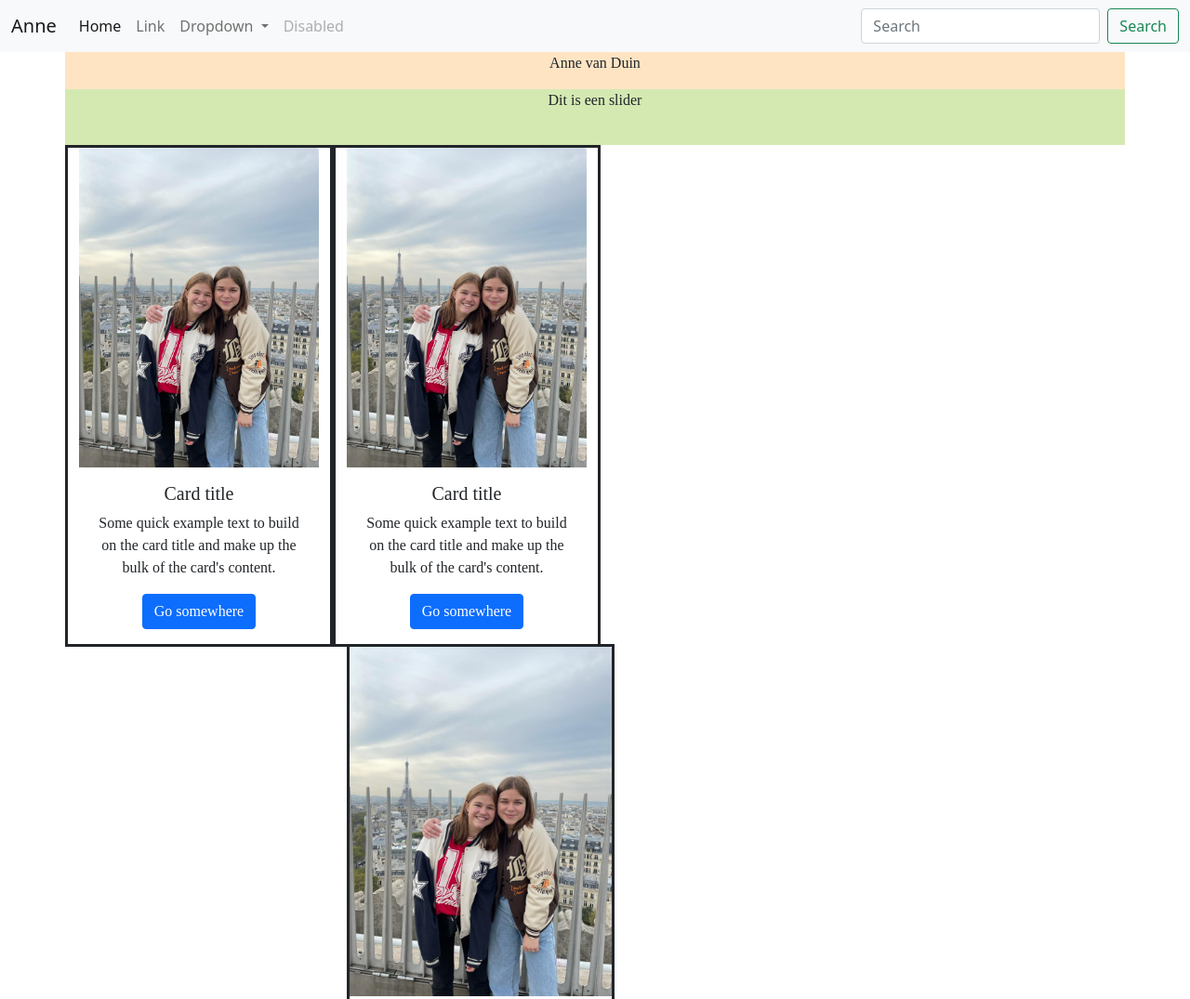
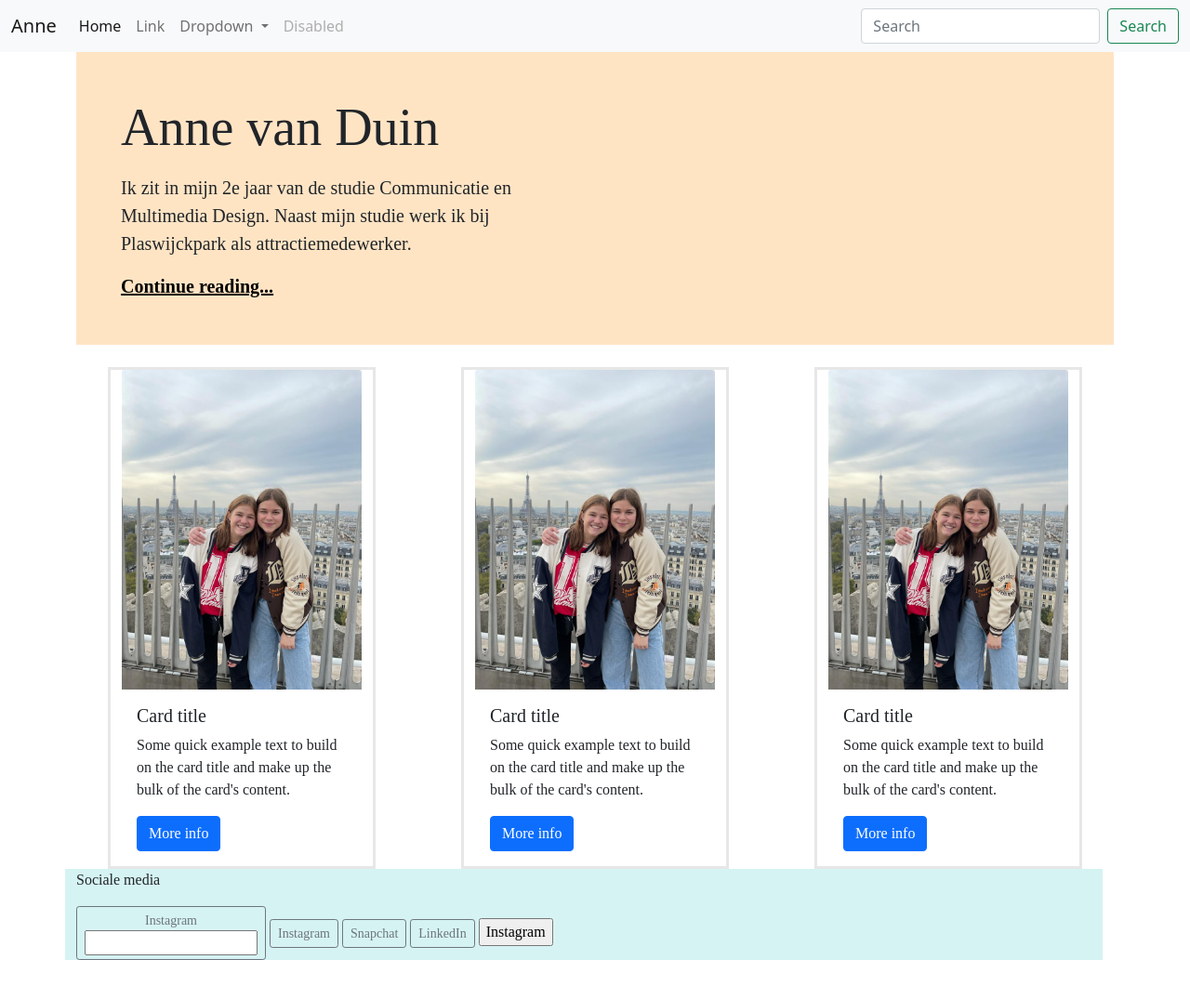
Before and after one commit to annevanduin/CTBootstrap, a plain HTML site: page index.html in a window 1280 px wide. Shown: the top 1075 px of the page at 93% size. After the commit the page ends 1033 px from the top, so only its background shows below. Drawn offline with nearby package versions, Linux system fonts and the light colour scheme.

Commit message:
versie 3

```diff
--- a/index.html
+++ b/index.html
@@ -51,16 +51,12 @@
         </div>
       </nav>
 
-    <div class=container>
-         <div class="row">
-             <div id="header" class="col-12">
-             <p>Anne van Duin</p>
-             </div>
-          </div>
-
-            <div class="row">
-            <div id="slider" class="col-12">
-            <p>Dit is een slider</p>
+      <main class="container">
+        <div id="header"class="p-4 p-md-5 mb-4 ">
+          <div class="col-md-6 px-0">
+            <h1 class="display-4">Anne van Duin</h1>
+            <p class="lead my-3">Ik zit in mijn 2e jaar van de studie Communicatie en Multimedia Design. Naast mijn studie werk ik bij Plaswijckpark als attractiemedewerker.</p>
+            <p class="lead mb-0"><a href="#" class="text-black fw-bold">Continue reading...</a></p>
           </div>
         </div>
 
@@ -71,7 +67,7 @@
                 <div class="card-body">
                   <h5 class="card-title">Card title</h5>
                   <p class="card-text">Some quick example text to build on the card title and make up the bulk of the card's content.</p>
-                  <a href="#" class="btn btn-primary">Go somewhere</a>
+                  <a href="#" class="btn btn-primary">More info</a>
                 </div>
             </div>
 
@@ -80,7 +76,8 @@
                 <div class="card-body">
                   <h5 class="card-title">Card title</h5>
                   <p class="card-text">Some quick example text to build on the card title and make up the bulk of the card's content.</p>
-                  <a href="#" class="btn btn-primary">Go somewhere</a>
+                  <a href="#" class="btn btn-primary">More info</a>
+                </div>
             </div>
 
              <div id=artikel class="artikel col-lg-4" style="width: 18rem;">
@@ -88,7 +85,7 @@
                 <div class="card-body">
                   <h5 class="card-title">Card title</h5>
                   <p class="card-text">Some quick example text to build on the card title and make up the bulk of the card's content.</p>
-                      <a href="#" class="btn btn-primary">Go somewhere</a>
+                  <a href="#" class="btn btn-primary">More info</a>
                </div>
             </div>
 
--- a/style.css
+++ b/style.css
@@ -2,15 +2,6 @@
 {
     background-color:bisque;
     height; 20%;
-    text-align: center;
-    font-family:bookman
-}
-
-#slider
-{
-    background-color: rgb(212, 233, 178);
-    height: 60px;
-    text-align: center;
     font-family:bookman
 }
 
@@ -18,14 +9,10 @@
 {
     background-color: rgb(255, 255, 255);
     height: 540px;
+    margin-left: auto;
+    margin-right: auto;
     border-style: solid;
-    text-align: center;
-    font-family:bookman
-}
-
-#artikel2
-{
-    font-weight: bold;
+    border-color: rgb(231, 231, 231);
     font-family:bookman
 }
 
```
Lines whose indentation alone changed are shown as unchanged.
